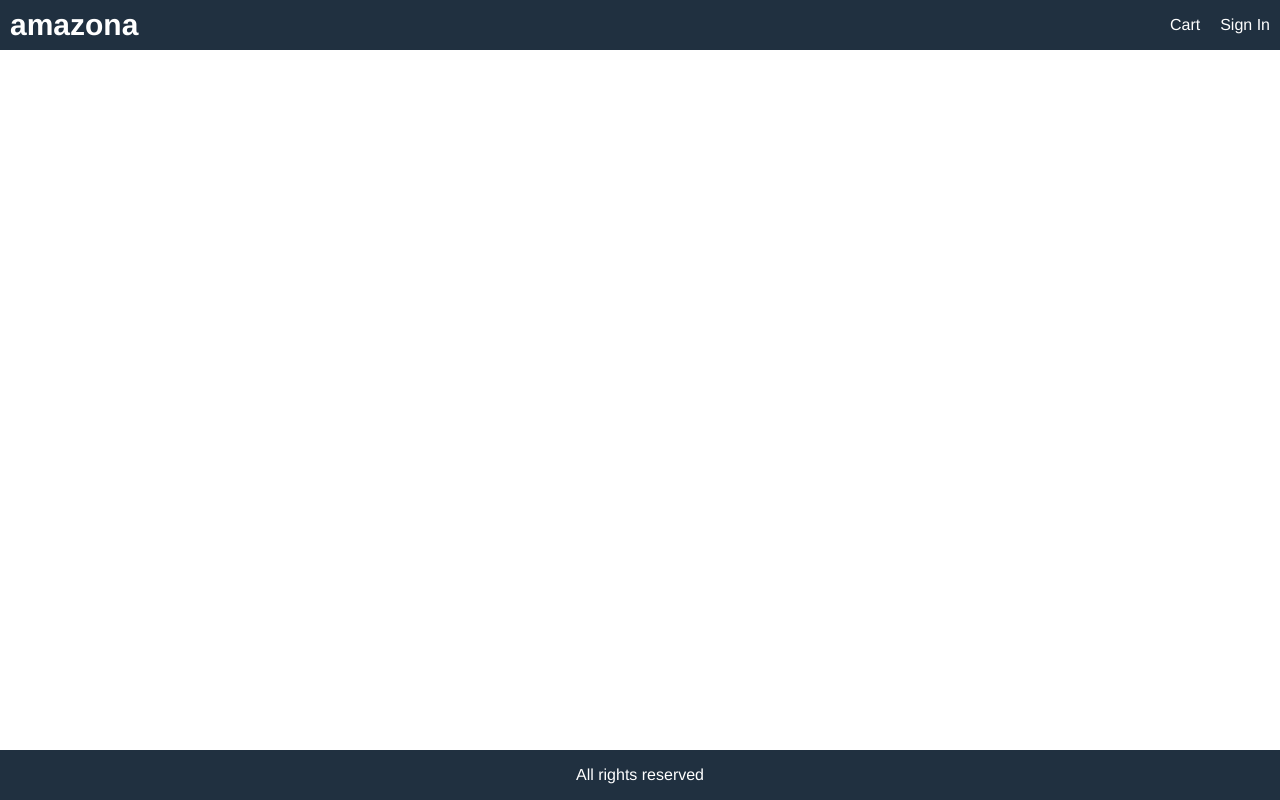
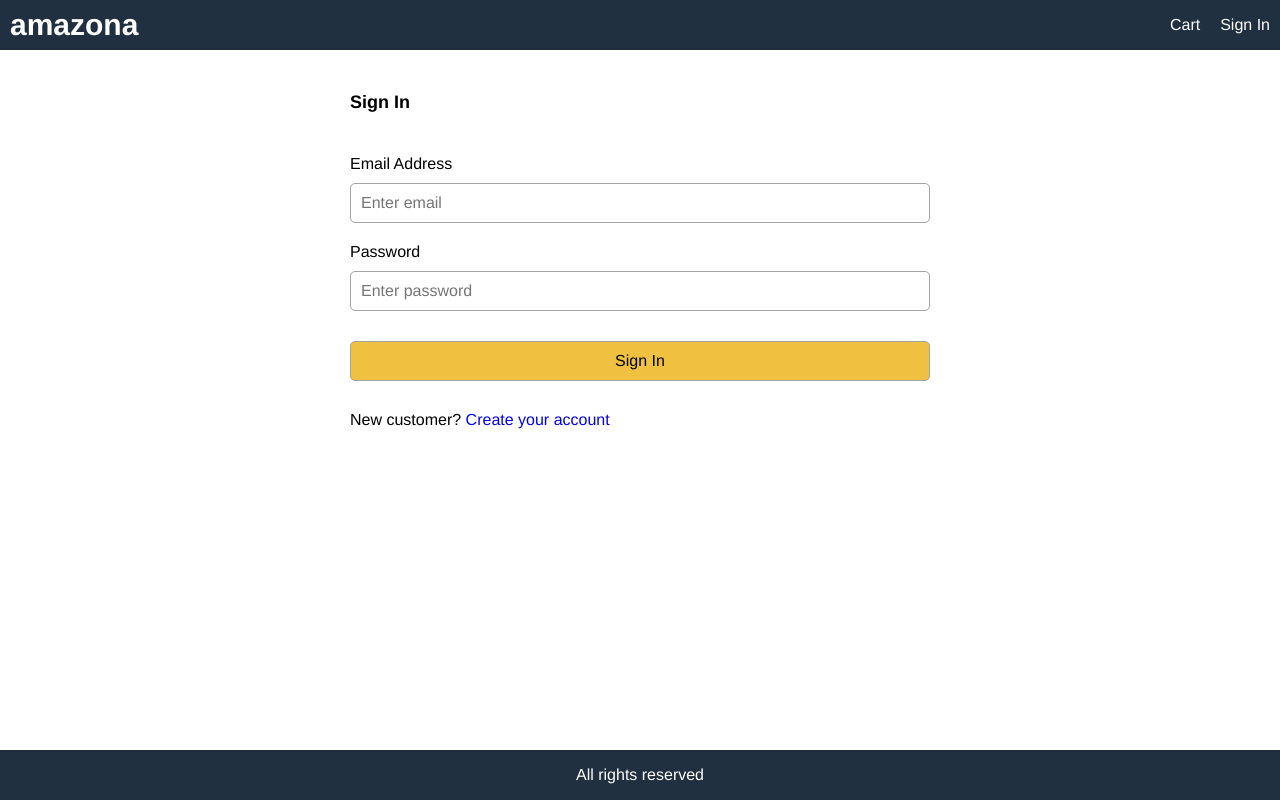
Before and after one commit to baileyritchie/amazon-mock, a React (Create React App) app in the folder frontend/: page /signin in a window 1280 px wide. Built offline with nearby package versions, Linux system fonts and the light colour scheme.

Commit message:
added signing screen

```diff
--- a/frontend/src/App.js
+++ b/frontend/src/App.js
@@ -4,6 +4,7 @@
 import {BrowserRouter,Link,Route} from 'react-router-dom';
 import CartScreen from './Screens/CartScreen';
 import { useSelector } from 'react-redux';
+import SignInScreen from './Screens/SignInScreen';
 
 function App() {
   const cart = useSelector(state => state.cart);
@@ -30,6 +31,7 @@
           <Route path="/" component={HomeScreen} exact></Route>
           <Route path="/product/:id" component={ProductScreen}></Route>
           <Route path="/cart/:id?" component={CartScreen}></Route>
+          <Route path="/signin" component={SignInScreen}></Route>
         </main>
         <footer className="row center">All rights reserved</footer>
       </div>
--- /dev/null
+++ b/frontend/src/Screens/SignInScreen.js
@@ -0,0 +1,51 @@
+import React, { useState } from 'react'
+import {Link} from 'react-router-dom';
+
+export default function SignInScreen() {
+
+  const [email,setEmail] = useState('');
+  const [password, setPassword] = useState('');
+
+  const submitHandler = (e) => {
+    e.preventDefault();
+    // TODO: signin action
+  }
+  return (
+    <div>
+      <form className="form" onSubmit={submitHandler}>
+        <div>
+          <h1>Sign In</h1>
+        </div>
+        <div>
+          <label htmlFor="email">Email Address</label>
+          <input
+            type="email"
+            id="email"
+            placeholder="Enter email"
+            required
+            onChange={e => setEmail(e.target.value)}></input>
+        </div>
+        <div>
+          <label htmlFor="password">Password</label>
+          <input
+            type="password"
+            id="password"
+            placeholder="Enter password"
+            required
+            onChange={e => setPassword(e.target.value)}></input>
+        </div>
+        <div>
+          <label/>
+          <button className="primary" type="submit"> Sign In</button>
+        </div>
+        <div>
+          <label/>
+          <div>
+            New customer? {' '}
+            <Link to="/register"> Create your account </Link>
+          </div>
+        </div>
+      </form>
+    </div>
+  )
+}
--- a/frontend/src/index.css
+++ b/frontend/src/index.css
@@ -191,3 +191,19 @@
   color:#a02020;
   background-color: #ffe0e0e0;
 }
+
+/* form */
+
+.form {
+  max-width: 60rem;
+  margin: 0 auto;
+}
+.form > div {
+  display: flex;
+  flex-direction: column;
+  margin: 1rem;
+}
+.form label{
+  margin: 1rem 0;
+  display:block;
+}
```
Also changed, not shown: 1 other file (tests, documents, lock files or other folders).
